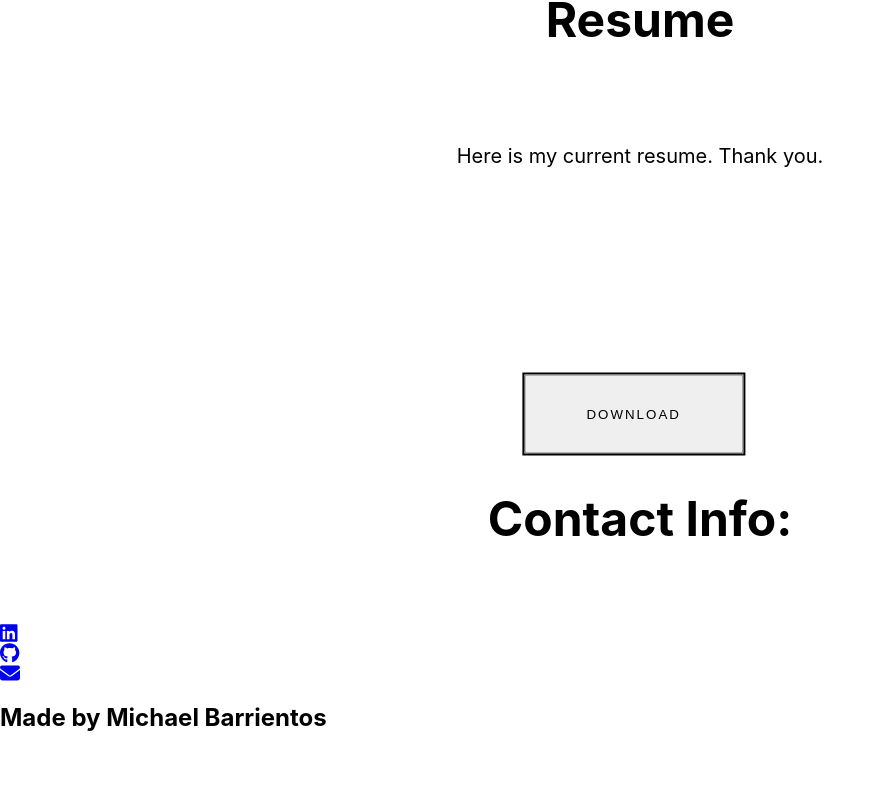
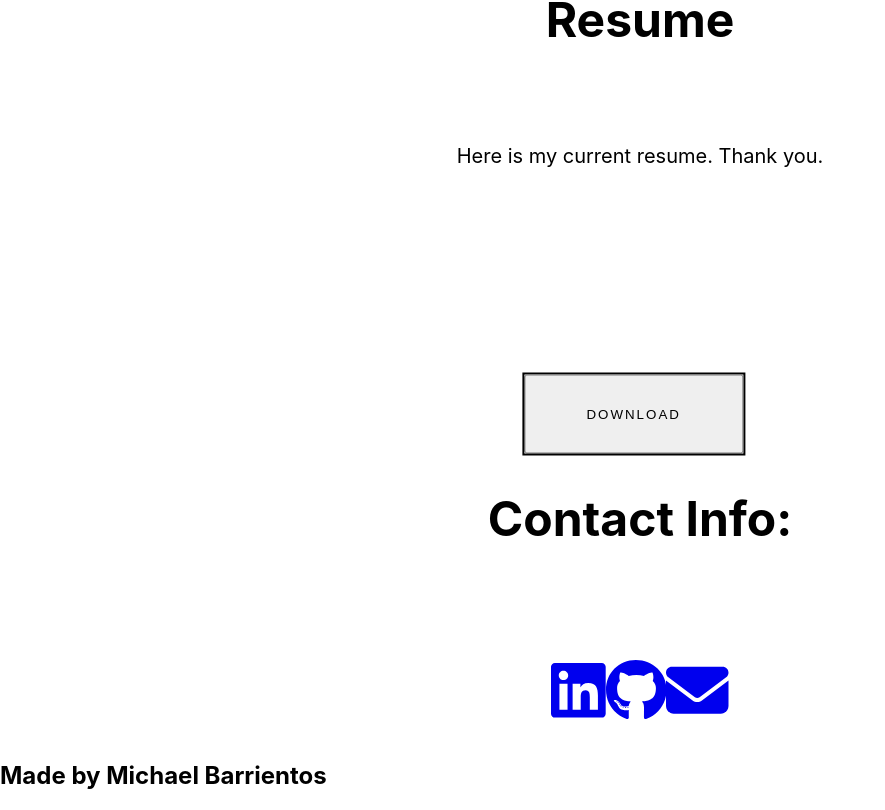
Before and after one commit to mbarrientos1129/Barrientos_React_Portfolio, a React (Create React App) app: page / in a window 1280 px wide. Shown: the part 1829-2639 px from the top of the page, without its empty margins (0-885 px from the left). Before the commit the page ends 2581 px from the top, so only its background shows below. Built offline with nearby package versions, Linux system fonts and the light colour scheme.

Commit message:
more styling

```diff
--- a/src/components/Footer.js
+++ b/src/components/Footer.js
@@ -15,6 +15,18 @@ const styles = {
       textAlign: 'center',
       fontSize: '3rem',
     },
+    icons: {
+        display: 'flex inline-block',
+        padding: '20px 50px',
+        align: 'center',
+        fontSize: '50px',
+        textAlign: 'center',
+        margin: '1rem',
+        borderRadius: '10px',
+        boarder: '3px solid',
+        flexFlow: 'row wrap',
+
+    }
 };
 
 function Footer() {
@@ -26,13 +38,11 @@ function Footer() {
 
                 <div className="row">
                 <h3 style={styles.heading}>Contact Info:</h3>
-                    <div className="col d-flex justify-content-end text-end">
+                    <div style={styles.icons} className="col d-flex justify-content-end text-end">
                         <a href="https://www.linkedin.com/in/michael-barrientos-a18089205/"><FontAwesomeIcon icon={faLinkedin} size='lg'/></a>
-                    </div>
-                    <div className="col d-flex justify-content-center text-center">
+
                         <a href="https://github.com/mbarrientos1129"><FontAwesomeIcon icon={faGithub} size='lg'/></a>
-                    </div>
-                    <div className="col d-flex justify-content-start text-start">
+
                         <a href="mailto:michael.barrientos1129@gmail.com"><FontAwesomeIcon icon={faEnvelope} size='lg'/></a>
                     </div>
                 </div>
```
